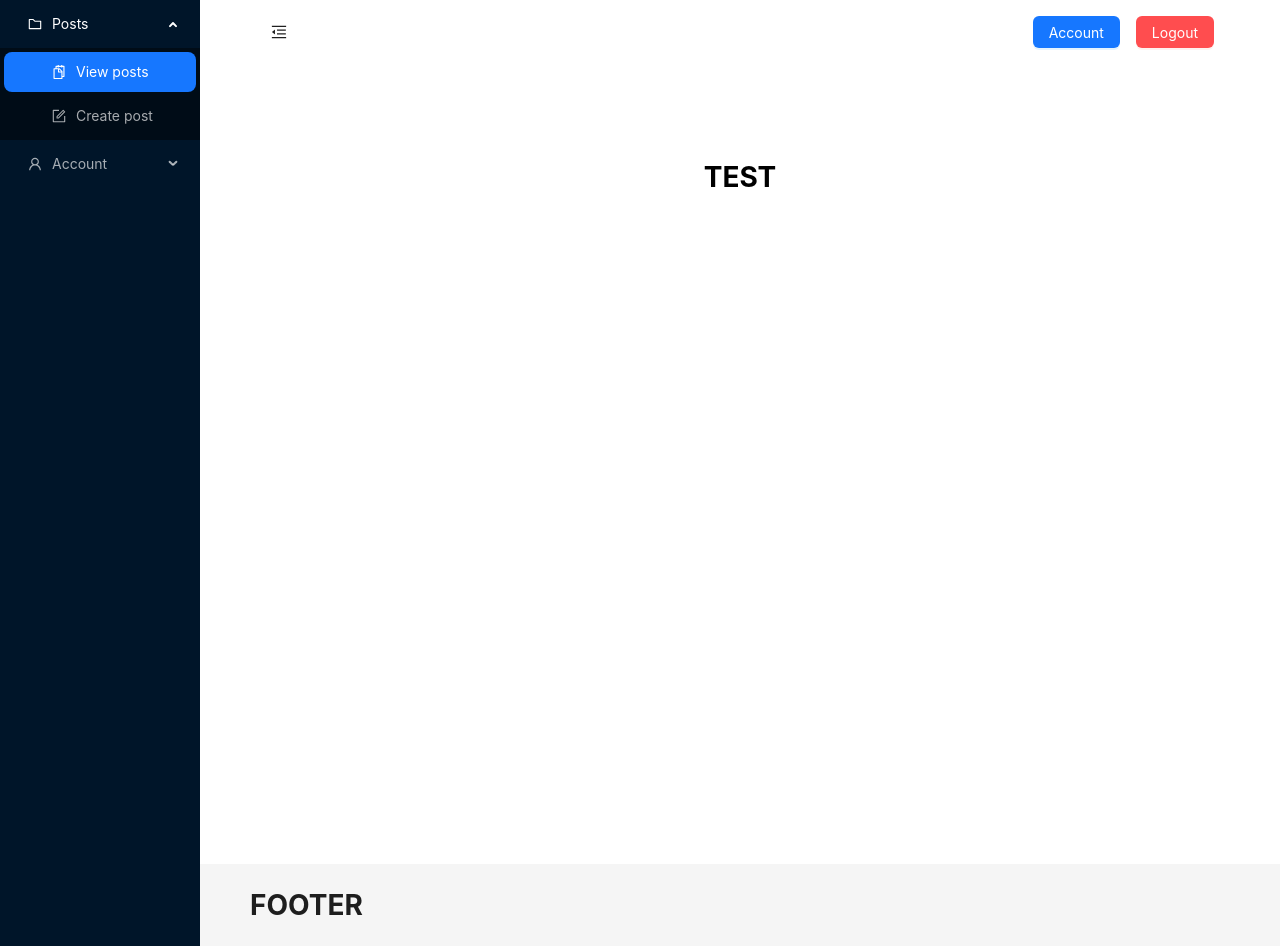
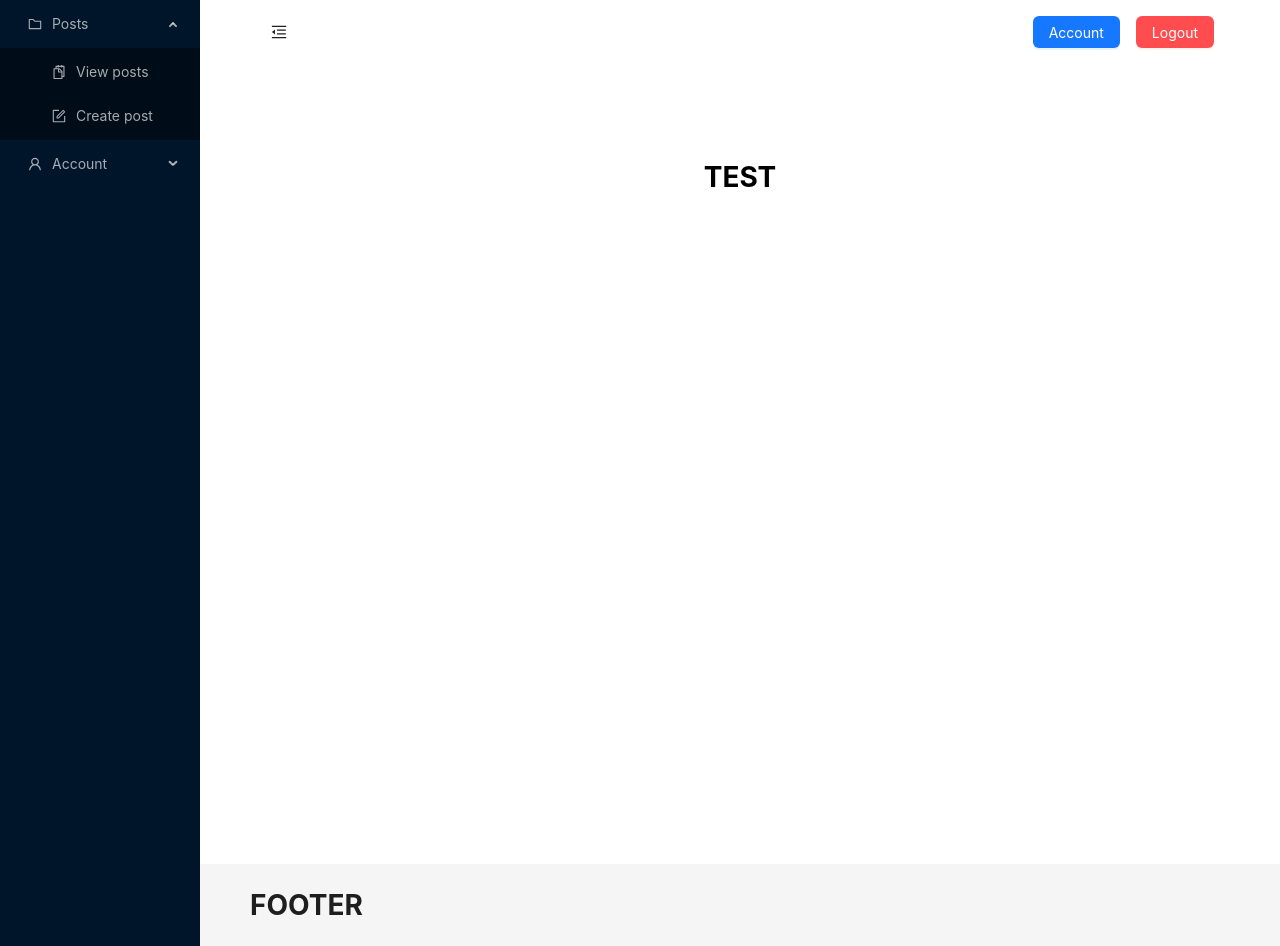
Before and after one commit to perezvonish/next-blog-frontend, a Next.js app: page / in a window 1280 px wide. Both pictures are taken after a click on the element "Posts". Built offline with nearby package versions, Linux system fonts and the light colour scheme.

Commit message:
feat: added router

```diff
--- a/src/app/layout.tsx
+++ b/src/app/layout.tsx
@@ -18,6 +18,7 @@
     UserOutlined
 } from "@ant-design/icons";
 import {LayoutHeader} from "@/components/layout/header/LayoutHeader";
+import {usePathname, useRouter} from "next/navigation";
 
 type MenuItem = Required<MenuProps>['items'][number];
 
@@ -39,16 +40,19 @@
 
 const items = [
     getItem("Posts", "posts", <FolderOutlined />, [
-        getItem("View posts", "view posts", <SnippetsOutlined />),
-        getItem("Create post", "create post", <FormOutlined />)
+        getItem("View posts", "/", <SnippetsOutlined />),
+        getItem("Create post", "/posts/create", <FormOutlined />)
     ]),
     getItem("Account", "account", <UserOutlined /> , [
-        getItem("View account", "view account", <InfoCircleOutlined />),
-        getItem("Edit account", "edit account", <EditOutlined />),
+        getItem("View account", "/me", <InfoCircleOutlined />),
+        getItem("Edit account", "/me/edit", <EditOutlined />),
     ]),
 ];
 
 export default function RootLayout({children}) {
+    const router = useRouter()
+    const selectedMenu = usePathname()
+
     const [collapsed, setCollapsed] = useState(false);
 
   return (
@@ -57,7 +61,7 @@
       <Layout>
           <Sider trigger={null} collapsible collapsed={collapsed}>
               <div>
-                  <Menu mode="inline" defaultSelectedKeys="view posts" theme="dark" items={items} />
+                  <Menu mode="inline" defaultSelectedKeys="view posts" theme="dark" items={items} onSelect={({key}) => router.push(key)} />
               </div>
           </Sider>
           <Layout>
```
